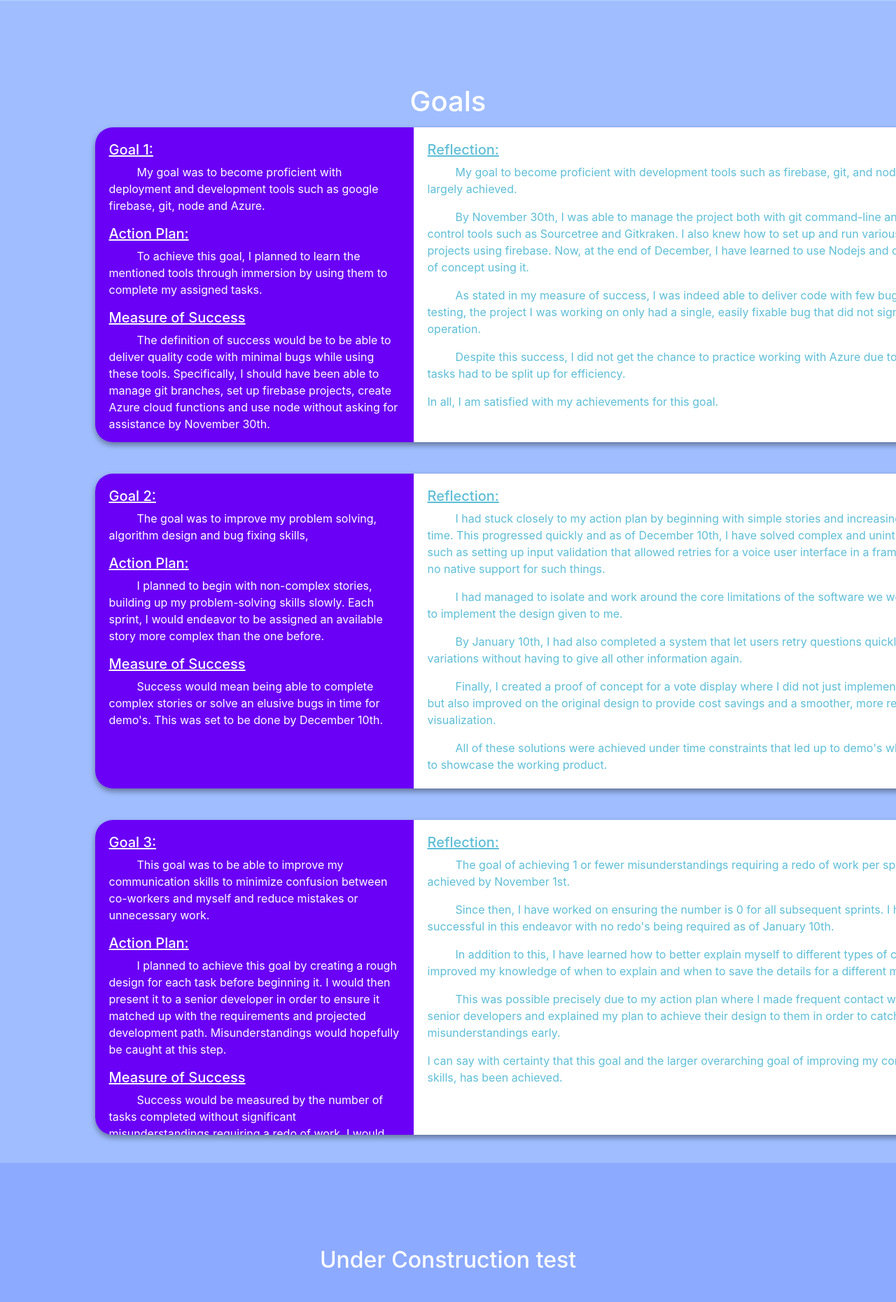
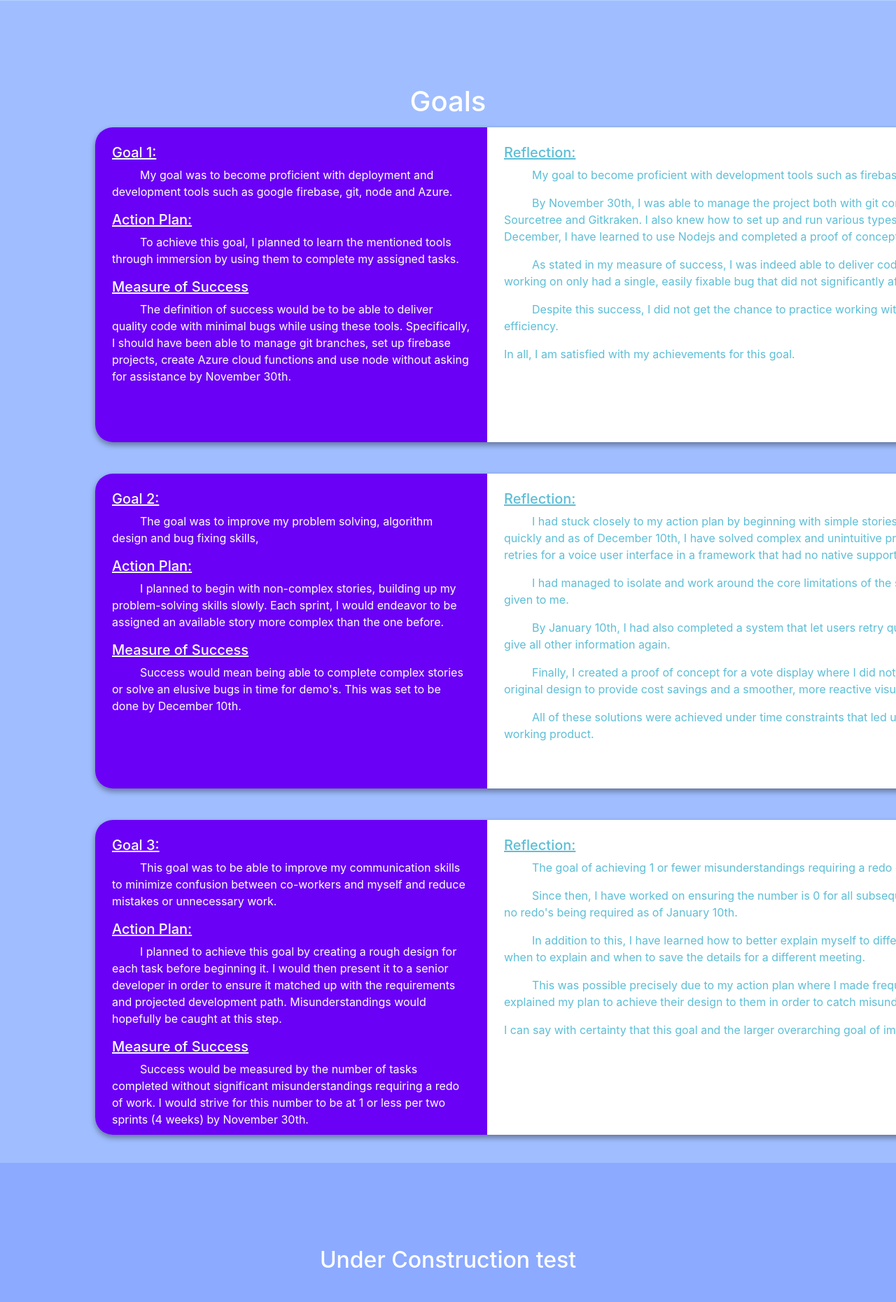
Before and after one commit to Centurion902/coopWebsite, a PHP site: page / in a window 1280 px wide. Shown: the part 1599-3460 px from the top of the page at 70% size. Run offline with PHP 8.4, Linux system fonts and the light colour scheme.

Commit message:
wide card width changed

```diff
--- a/style.css
+++ b/style.css
@@ -173,7 +173,8 @@ section{
   margin-left:10%;
   margin-right:10%;
   padding-bottom: 0px;
-  min-width: 1300px;
+  min-width: 1600px;
+  width :1600px;
   height:450px;
   box-shadow: 0 4px 8px 0 rgba(0,0,0,0.4);
   transition: 0.3s;
```
